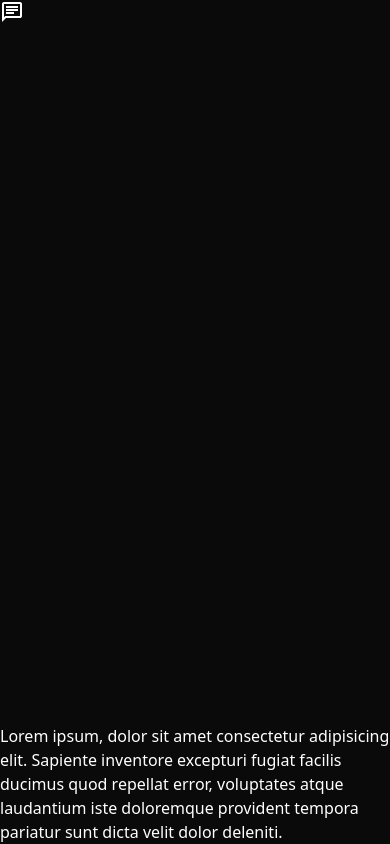
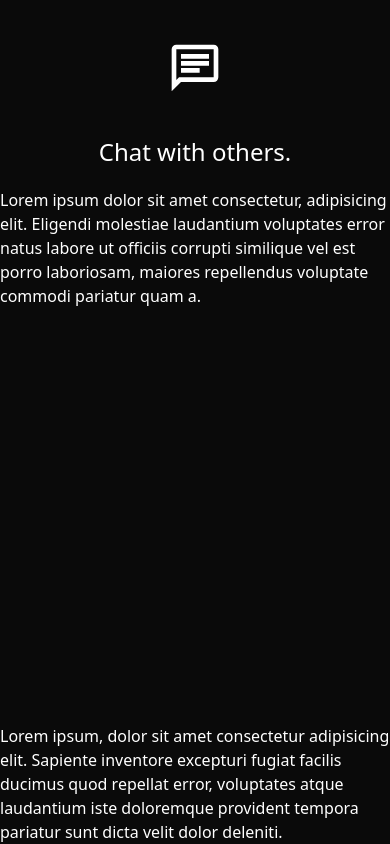
Before and after one commit to Bazorko/chat_frontend, a React (Vite) app: page / in a window 390 px wide. Built offline with nearby package versions, Linux system fonts and the light colour scheme.

Commit message:
- Refactored layout with respect to a responsivene layout.

```diff
--- a/src/App.tsx
+++ b/src/App.tsx
@@ -1,14 +1,15 @@
 import Logo from "./components/Logo";
+import AccountCreation from "./components/AccountCreation";
 const App = () => {
   return(
     <>
       <section className="flex flex-col h-screen">
-        <section className="flex grow">
-          <section className="flex-1">
+        <section className="flex flex-col items-center grow lg:flex-row lg:items-start">
+          <section className="lg:flex-1 pt-5 lg:h-full lg:justify-items-center lg:content-center lg:p-0">
             <Logo />
           </section>
-          <section className="flex-1">
-
+          <section className="lg:flex-1 lg:h-full lg:content-center">
+            <AccountCreation />
           </section>
         </section>
         <section className="">
--- /dev/null
+++ b/src/components/AccountCreation.tsx
@@ -0,0 +1,9 @@
+const AccountCreation = () => {
+    return(
+        <>
+            <h2 className="text-2xl text-center text-white p-5 lg:p-0">Chat with others.</h2>
+            <p className="text-white">Lorem ipsum dolor sit amet consectetur, adipisicing elit. Eligendi molestiae laudantium voluptates error natus labore ut officiis corrupti similique vel est porro laboriosam, maiores repellendus voluptate commodi pariatur quam a.</p>
+        </>
+    );
+}
+export default AccountCreation;
--- a/src/components/Logo.tsx
+++ b/src/components/Logo.tsx
@@ -1,7 +1,7 @@
 import AppsIcon from "../assets/chat_24dp_FFFFFF_FILL0_wght400_GRAD0_opsz24.svg";
 const Logo = () => {
     return(
-        <img src={AppsIcon} alt="Logo of chat webapp." />
+        <img src={AppsIcon} className="h-24 p-5 lg:p-0" alt="Logo of chat webapp." />
     )
 }
 export default Logo;
--- a/tailwind.config.js
+++ b/tailwind.config.js
@@ -5,15 +5,14 @@ export default {
     "./src/**/*.{js,ts,jsx,tsx}",
   ],
   theme: {
-    screens: {
-      "xs": {"max": "639px"},
-      "sm": {"min": "640px"},
-      "md": {"min": "768px"},
-      "lg": {"min": "1024px"},
-      "xl": {"min": "1280px"},
-      "2xl": {"min": "1536px"},
-    },
-    extend: {},
+    extend: {
+      screens: {
+        "xs": {"min": "1px"},
+      },
+      colors: {
+        "primary_blue": "#1A64ED"
+      },
+    }
   },
   plugins: [],
 }
```
